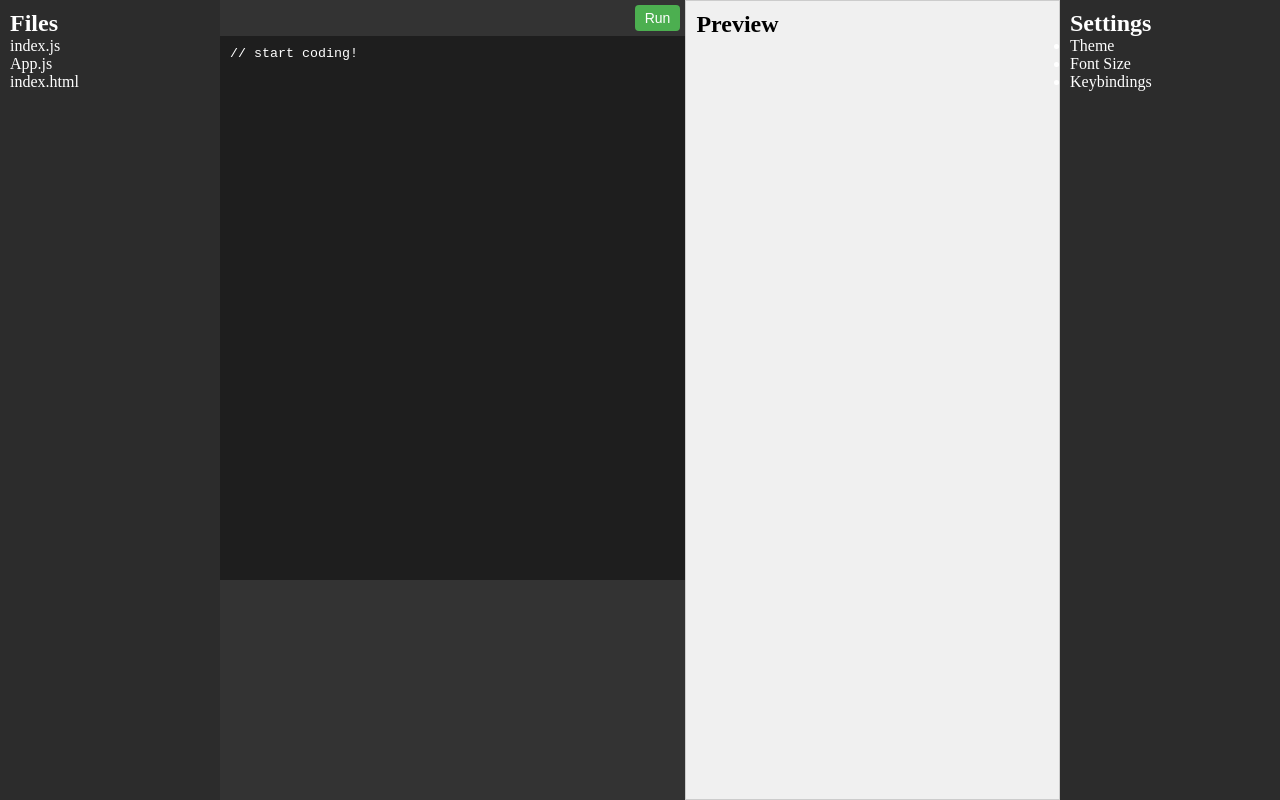
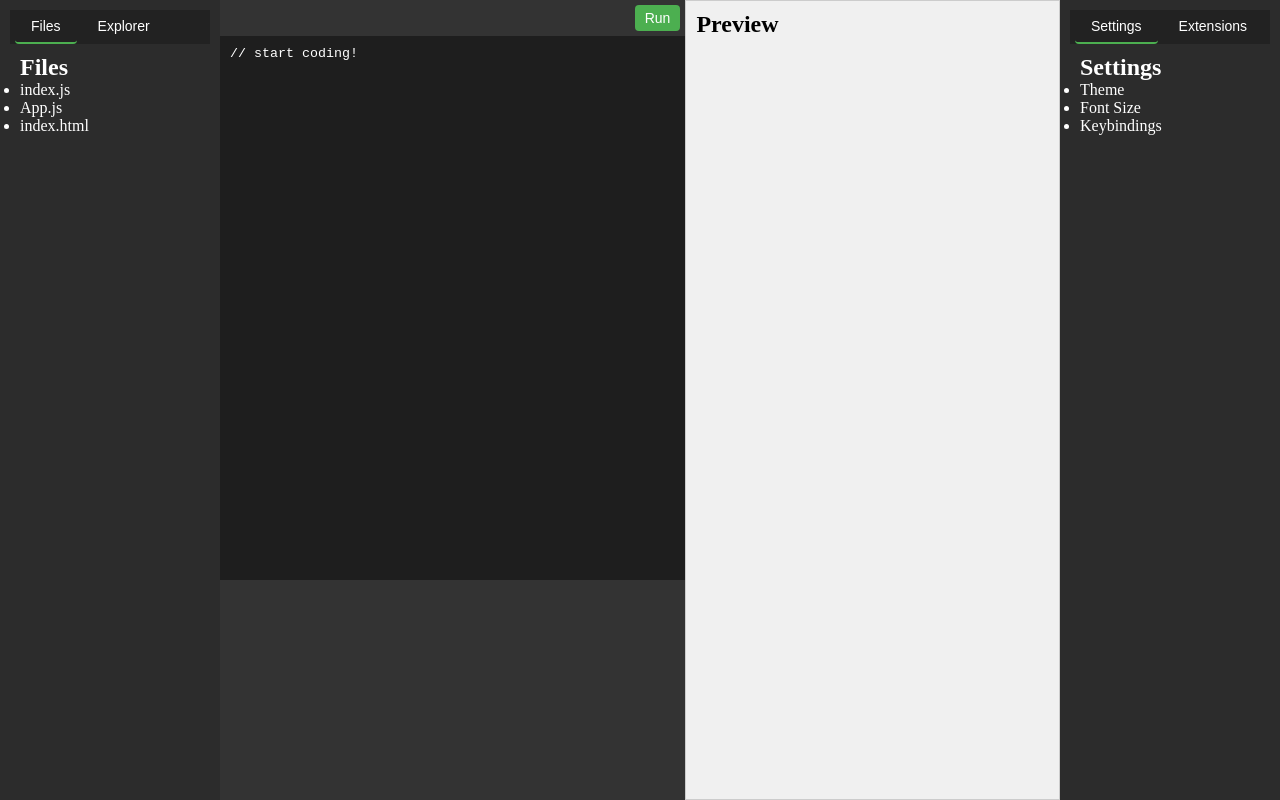
Before and after one commit to sh-navid/NabotStudio, a React (Create React App) app: page / in a window 1280 px wide. Built offline with nearby package versions, Linux system fonts and the light colour scheme.

Commit message:
[Feature] Setup tabs

```diff
--- a/src/App.css
+++ b/src/App.css
@@ -74,3 +74,36 @@ button:hover {
   border: 1px solid #ccc;
   overflow: auto;
 }
+
+/* Tabs Styling */
+.tabs {
+  display: flex;
+  background-color: #222;
+}
+
+.tab {
+  padding: 8px 16px;
+  cursor: pointer;
+  border: none;
+  border-bottom: 2px solid transparent;
+  background-color: transparent;
+  color: #fff;
+  transition: background-color 0.3s;
+}
+
+.tab:hover {
+  background-color: #333;
+}
+
+.tab.active {
+  border-bottom: 2px solid #4CAF50;
+}
+
+.tab-content {
+  display: none;
+  padding: 10px;
+}
+
+.tab-content.active {
+  display: block;
+}
--- a/src/components/RightMenu.js
+++ b/src/components/RightMenu.js
@@ -1,8 +1,31 @@
-import React from 'react';
+/**/
+import React, { useState } from 'react';
 
 function RightMenu() {
+  const [activeTab, setActiveTab] = useState('settings');
+
+  const handleTabClick = (tabId) => {
+    setActiveTab(tabId);
+  };
+
   return (
     <div className="right-menu">
+      <div className="tabs">
+        <button
+          className={`tab ${activeTab === 'settings' ? 'active' : ''}`}
+          onClick={() => handleTabClick('settings')}
+        >
+          Settings
+        </button>
+        <button
+          className={`tab ${activeTab === 'extensions' ? 'active' : ''}`}
+          onClick={() => handleTabClick('extensions')}
+        >
+          Extensions
+        </button>
+      </div>
+
+      <div className="tab-content active" style={{ display: activeTab === 'settings' ? 'block' : 'none' }}>
         <h2>Settings</h2>
         <ul>
           <li>Theme</li>
@@ -10,6 +33,16 @@ function RightMenu() {
           <li>Keybindings</li>
         </ul>
       </div>
+
+      <div className="tab-content" style={{ display: activeTab === 'extensions' ? 'block' : 'none' }}>
+        <h2>Extensions</h2>
+        <ul>
+          <li>Ext1</li>
+          <li>Ext2</li>
+          <li>Other</li>
+        </ul>
+      </div>
+    </div>
   );
 }
 
--- a/src/components/Sidebar.js
+++ b/src/components/Sidebar.js
@@ -1,8 +1,30 @@
-import React from 'react';
+import React, { useState } from 'react';
 
 function Sidebar() {
+  const [activeTab, setActiveTab] = useState('files');
+
+  const handleTabClick = (tabId) => {
+    setActiveTab(tabId);
+  };
+
   return (
     <div className="sidebar">
+      <div className="tabs">
+        <button
+          className={`tab ${activeTab === 'files' ? 'active' : ''}`}
+          onClick={() => handleTabClick('files')}
+        >
+          Files
+        </button>
+        <button
+          className={`tab ${activeTab === 'explorer' ? 'active' : ''}`}
+          onClick={() => handleTabClick('explorer')}
+        >
+          Explorer
+        </button>
+      </div>
+
+      <div className="tab-content" style={{ display: activeTab === 'files' ? 'block' : 'none' }}>
         <h2>Files</h2>
         <ul>
           <li>index.js</li>
@@ -10,6 +32,16 @@ function Sidebar() {
           <li>index.html</li>
         </ul>
       </div>
+
+      <div className="tab-content" style={{ display: activeTab === 'explorer' ? 'block' : 'none' }}>
+        <h2>Explorer</h2>
+        <ul>
+          <li>src</li>
+          <li>public</li>
+          <li>.gitignore</li>
+        </ul>
+      </div>
+    </div>
   );
 }
 
```
Lines whose indentation alone changed are shown as unchanged.
